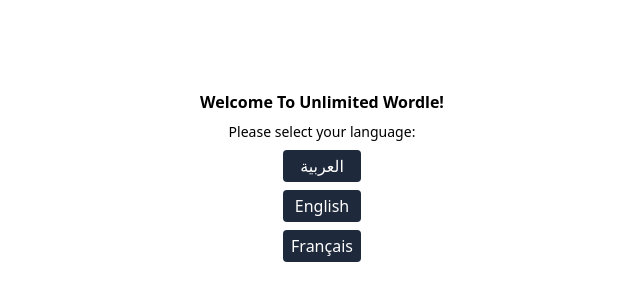
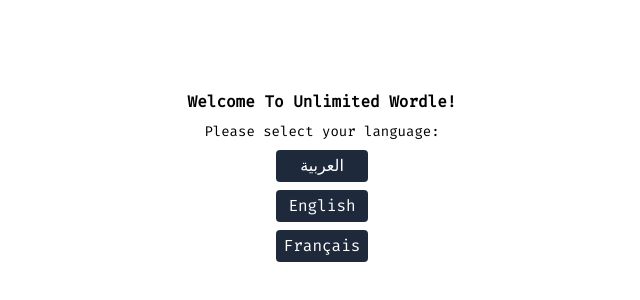
Before and after one commit to MohamedBechirMejri/unlimited-wordle, a React (Create React App) app: page / in a window 1280 px wide. Shown: the part 224-524 px from the top of the page, without its empty margins (318-958 px from the left). Built offline with nearby package versions, Linux system fonts and the light colour scheme.

Commit message:
use fira code font

```diff
--- a/src/index.css
+++ b/src/index.css
@@ -7,3 +7,6 @@
   width: 0px;
   height: 0px;
 }
+body {
+  font-family: "Fira Code";
+}
--- a/src/index.tsx
+++ b/src/index.tsx
@@ -2,6 +2,7 @@
 import ReactDOM from "react-dom";
 import "./index.css";
 import App from "./App";
+import "@fontsource/fira-code";
 
 ReactDOM.render(
   <React.StrictMode>
```
